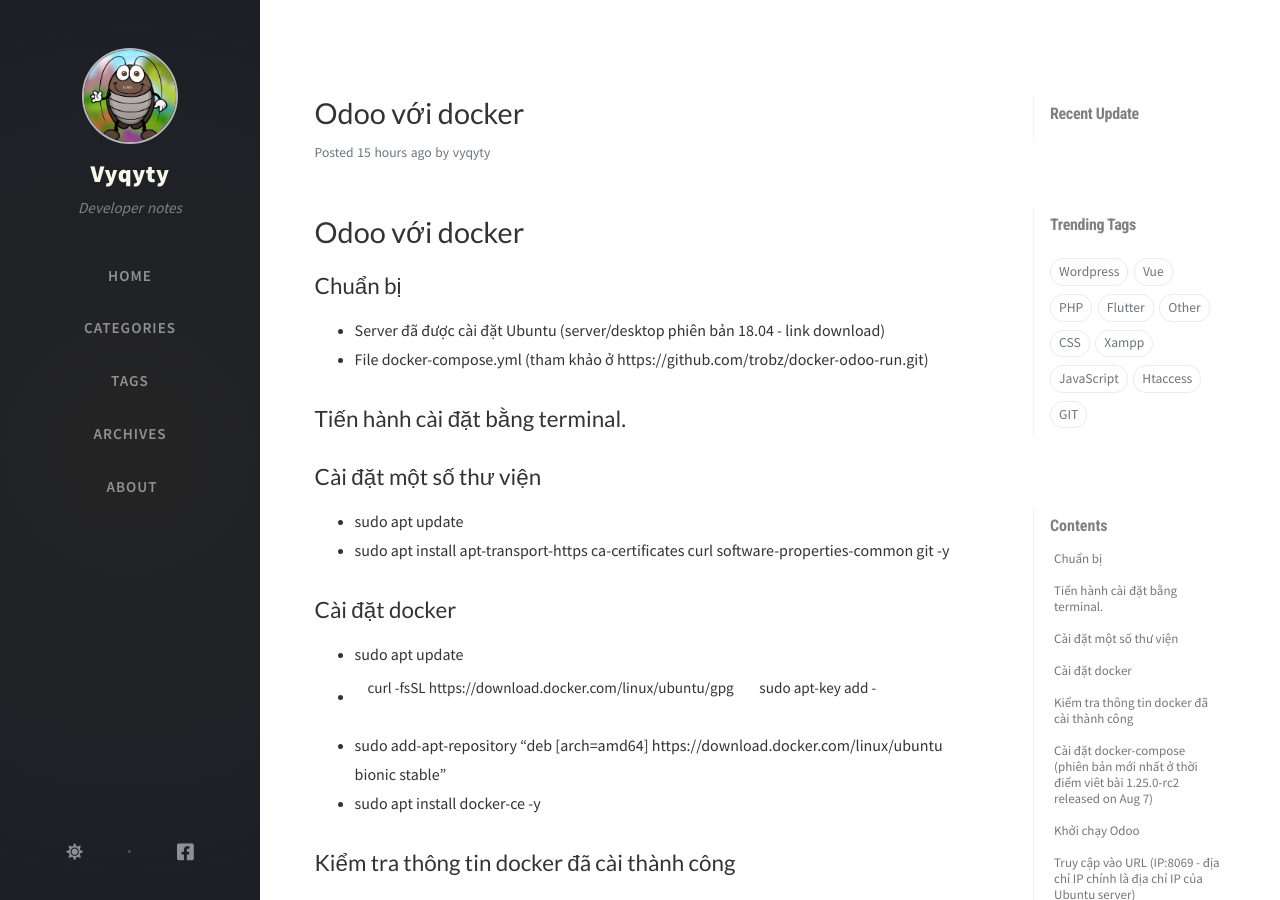
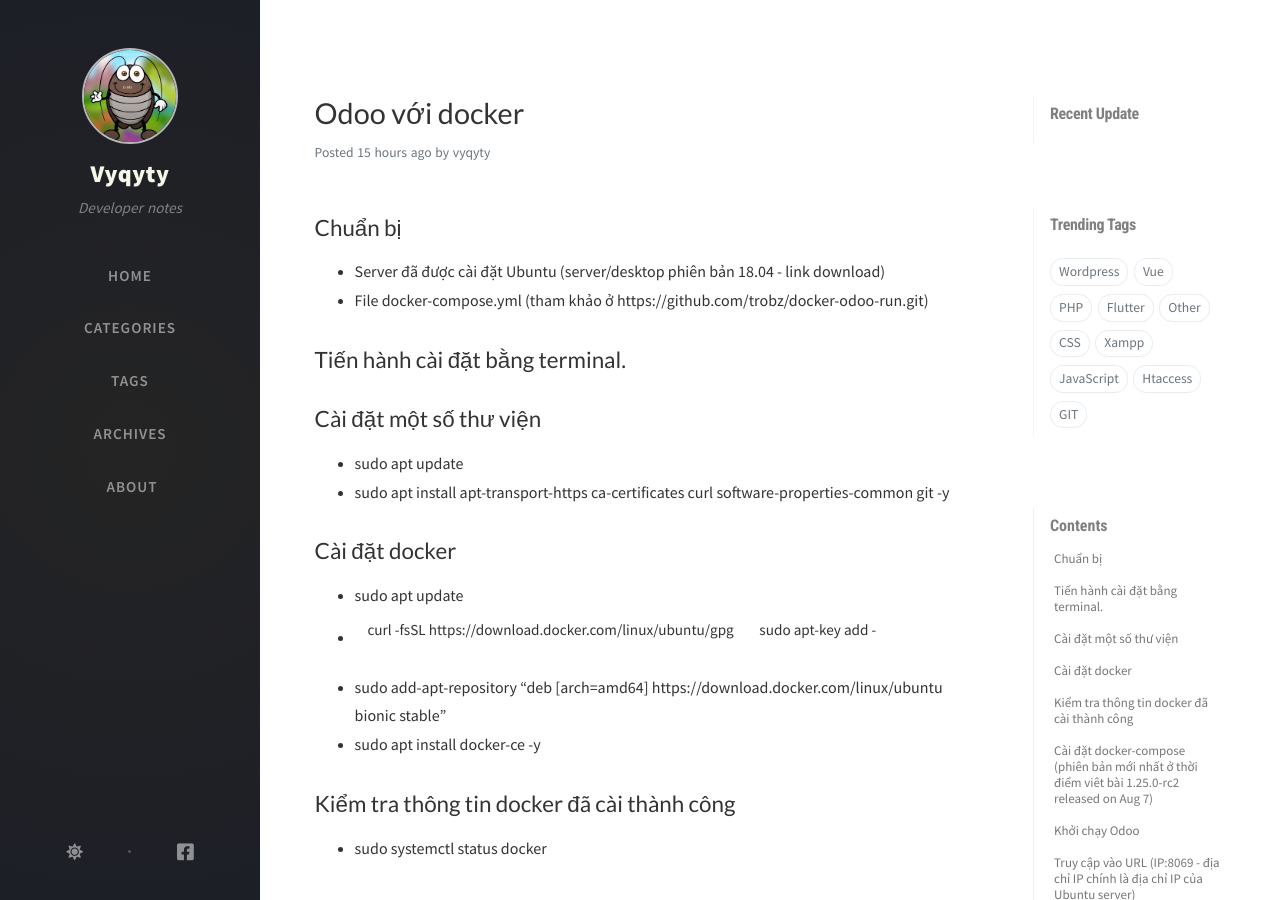
Before and after one commit to vyqyty/vyqyty.github.io, a Jekyll site: the page built from _posts/2020-12-18-odoo-voi-docker.md, in a window 1280 px wide and 900 px high. Built offline with Jekyll 4.4.1, drawn with Linux system fonts in a browser that asks for light colours; nearby versions of some CDN libraries; comment, search, counter and statistics services are not loaded.

Commit message:
Update 2020-12-18-odoo-voi-docker.md

```diff
--- a/_posts/2020-12-18-odoo-voi-docker.md
+++ b/_posts/2020-12-18-odoo-voi-docker.md
@@ -5,8 +5,6 @@
 tags: []
 math: true
 ---
-# Odoo với docker
-
 ## Chuẩn bị
 
 * Server đã được cài đặt Ubuntu (server/desktop phiên bản 18.04 - link download)
```
